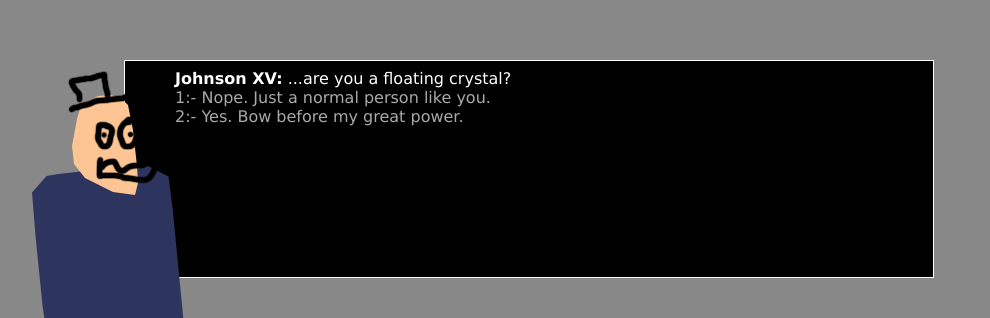
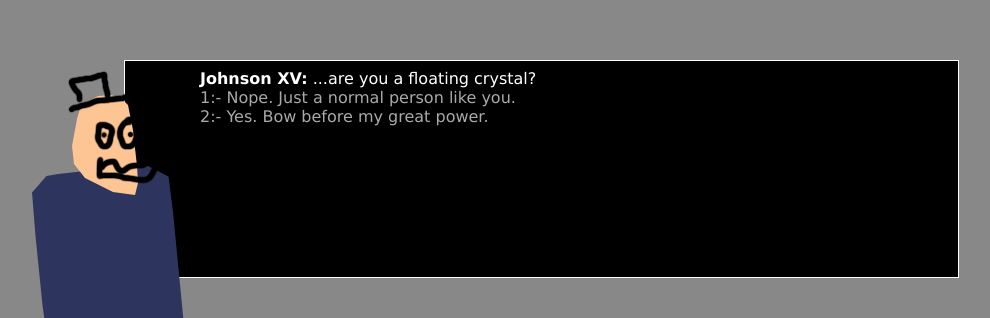
Before and after one commit to alexiskorb/I-am-the-Destroyer, a website: page index.html in a window 1280 px wide. Shown: the part 482-800 px from the top of the page, without its empty margins (46-1036 px from the left). Drawn offline with Linux system fonts and the light colour scheme.

Commit message:
slightly shift convo ui

```diff
--- a/style.css
+++ b/style.css
@@ -26,7 +26,7 @@ body
 	height: 200px;
 
 	margin: 20px 20px 20px 20px;
-	padding: 8px 8px 8px 50px;
+	padding: 8px 8px 8px 75px;
 
 	border: 1px solid white;
 	color: white;
```
